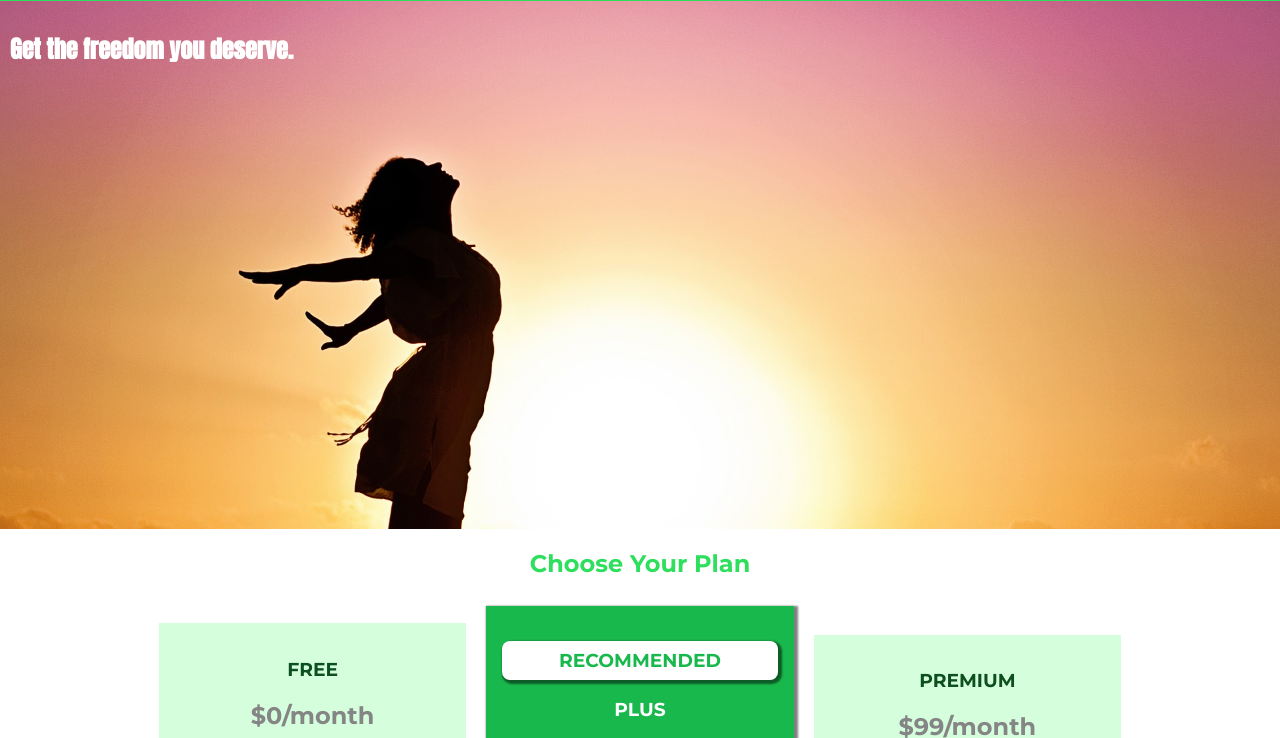
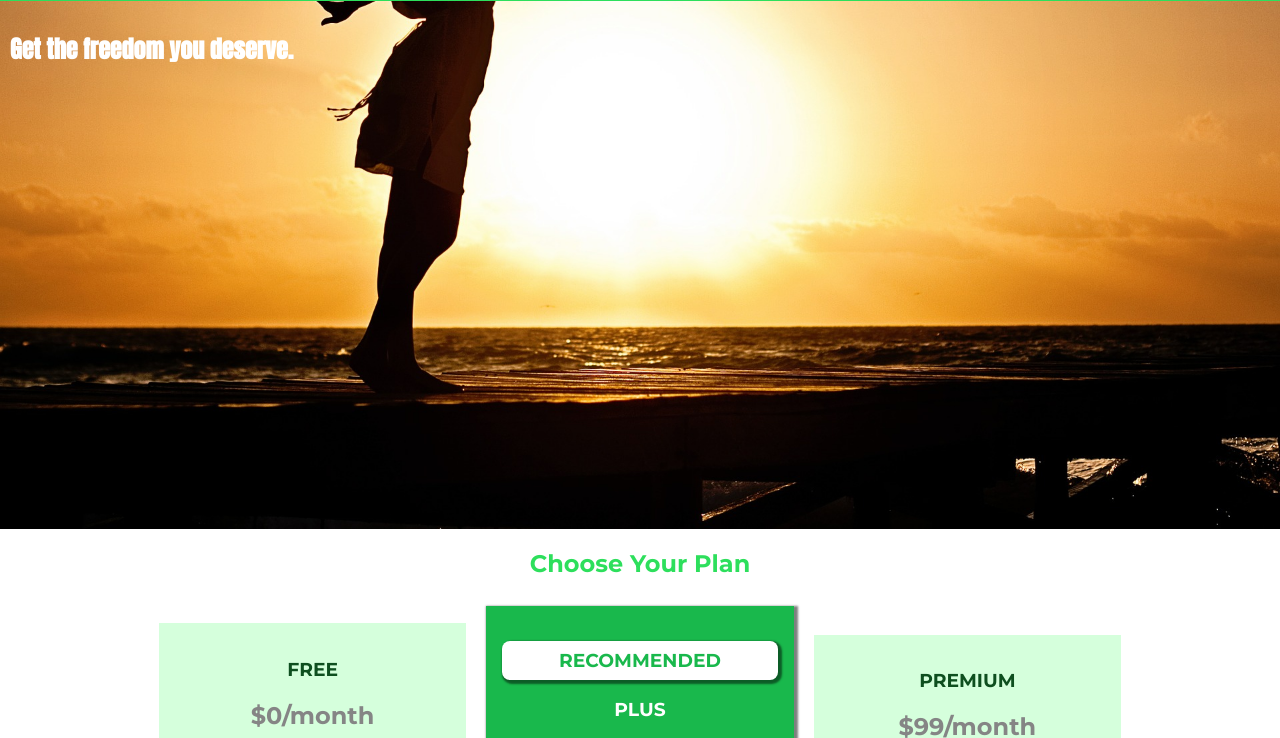
Before and after one commit to SeosoyoungE/css_pratice_and_master, a website built with Parcel: page index.html in a window 1280 px wide. Shown: the part 42-780 px from the top of the page. Built offline with nearby package versions, Linux system fonts and the light colour scheme.

Commit message:
98 -  background-position 크기에 맞지않는 사진 자를부분 변경하기

```diff
--- a/main.css
+++ b/main.css
@@ -3,6 +3,7 @@
   background-image: url("./freedom.jpg");
   background-size: cover;
   background-repeat: no-repeat;
+  background-position: 0 100%;
   width: 100%;
   height: 528px;
   padding: 10px;
```
Also changed, not shown: 2 other files.
